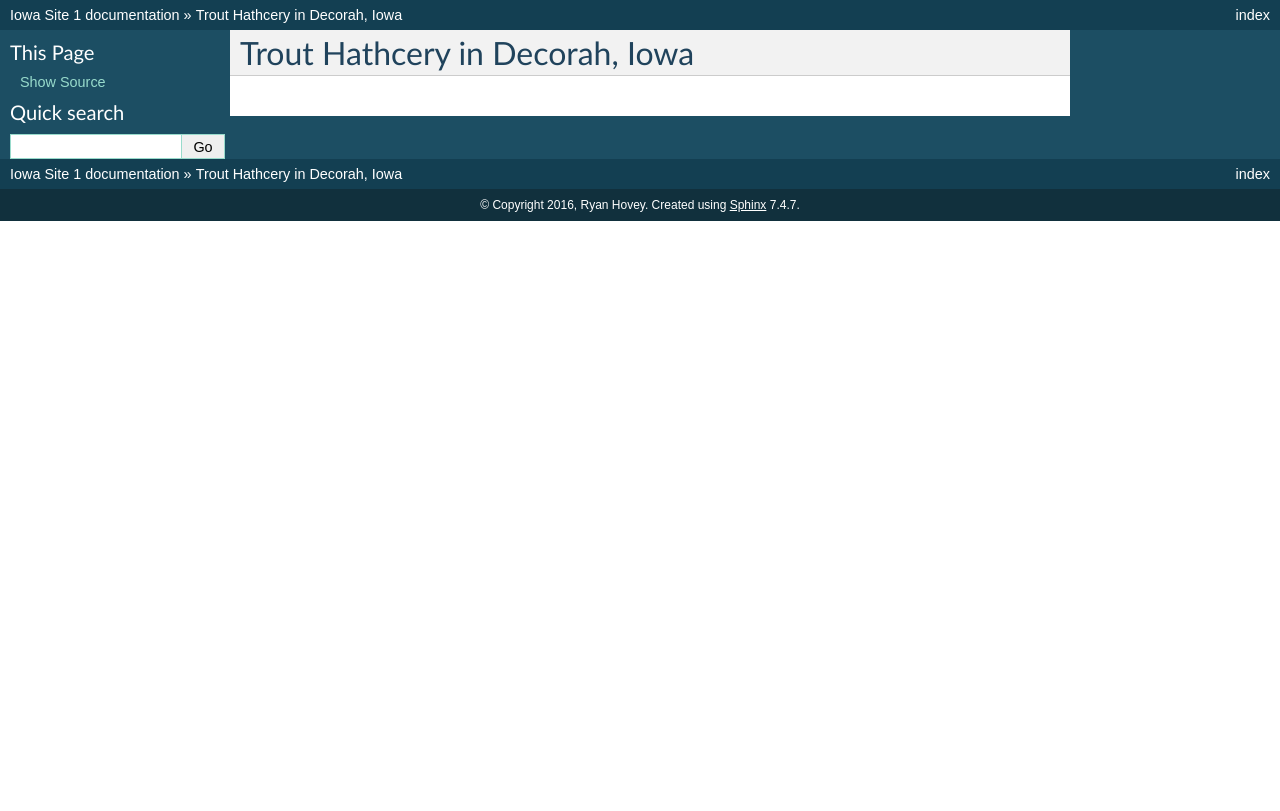
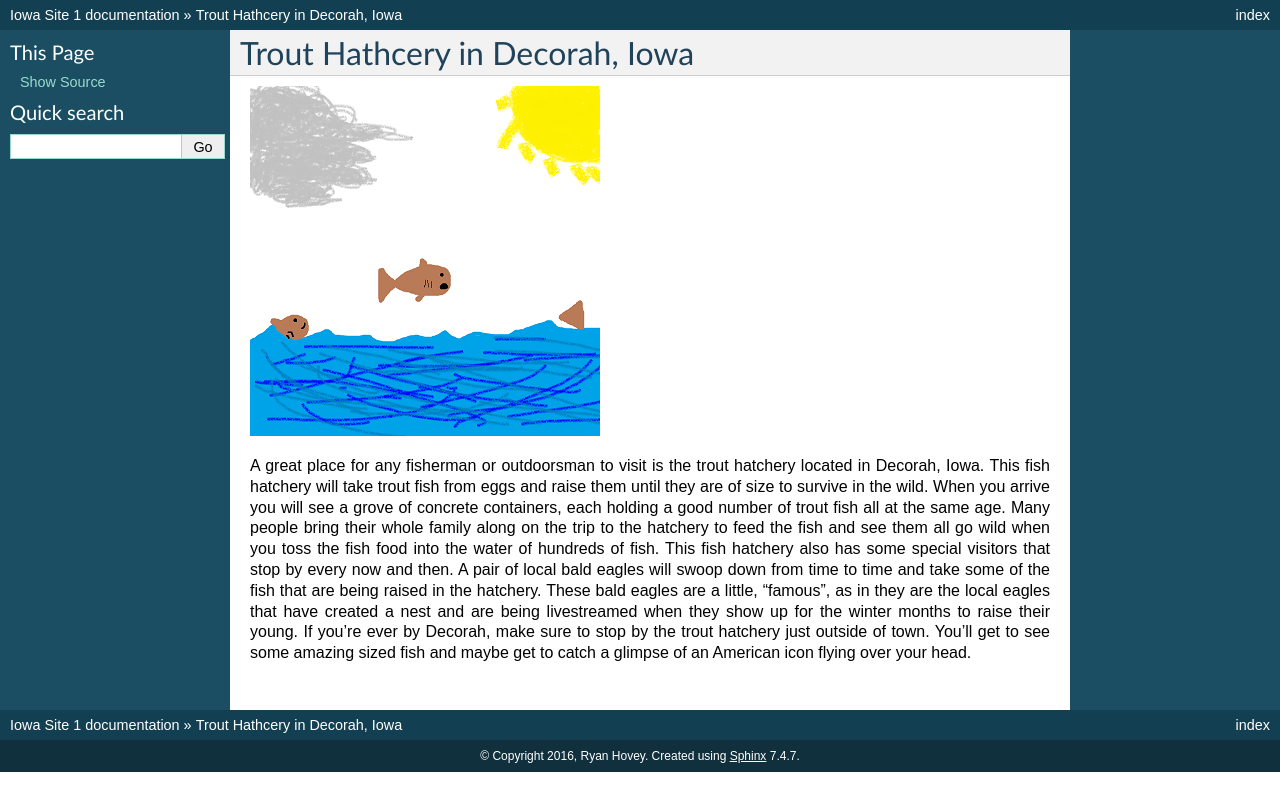
Before and after one commit to rhovey15/iowa_site, a Sphinx documentation site: the page built from source/trout.rst, in a window 1280 px wide. Shown: the top 811 px of the page. Built offline with Sphinx 7.4.7, drawn with Linux system fonts in a browser that asks for light colours.

Commit message:
Got my "Trout Fish Hatchery" page set up and ready to go with the image and write up all on it.

```diff
--- a/source/trout.rst
+++ b/source/trout.rst
@@ -1,2 +1,19 @@
 Trout Hathcery in Decorah, Iowa
 ================================
+
+.. image:: Trout_Fish.png
+
+A great place for any fisherman or outdoorsman to visit is the trout hatchery
+located in Decorah, Iowa. This fish hatchery will take trout fish from eggs and
+raise them until they are of size to survive in the wild. When you arrive you
+will see a grove of concrete containers, each holding a good number of trout fish
+all at the same age. Many people bring their whole family along on the trip to
+the hatchery to feed the fish and see them all go wild when you toss the fish food
+into the water of hundreds of fish. This fish hatchery also has some special
+visitors that stop by every now and then. A pair of local bald eagles will swoop
+down from time to time and take some of the fish that are being raised in the
+hatchery. These bald eagles are a little, “famous”, as in they are the local eagles
+that have created a nest and are being livestreamed when they show up for the
+winter months to raise their young. If you’re ever by Decorah, make sure to stop
+by the trout hatchery just outside of town. You’ll get to see some amazing sized
+fish and maybe get to catch a glimpse of an American icon flying over your head.
```
